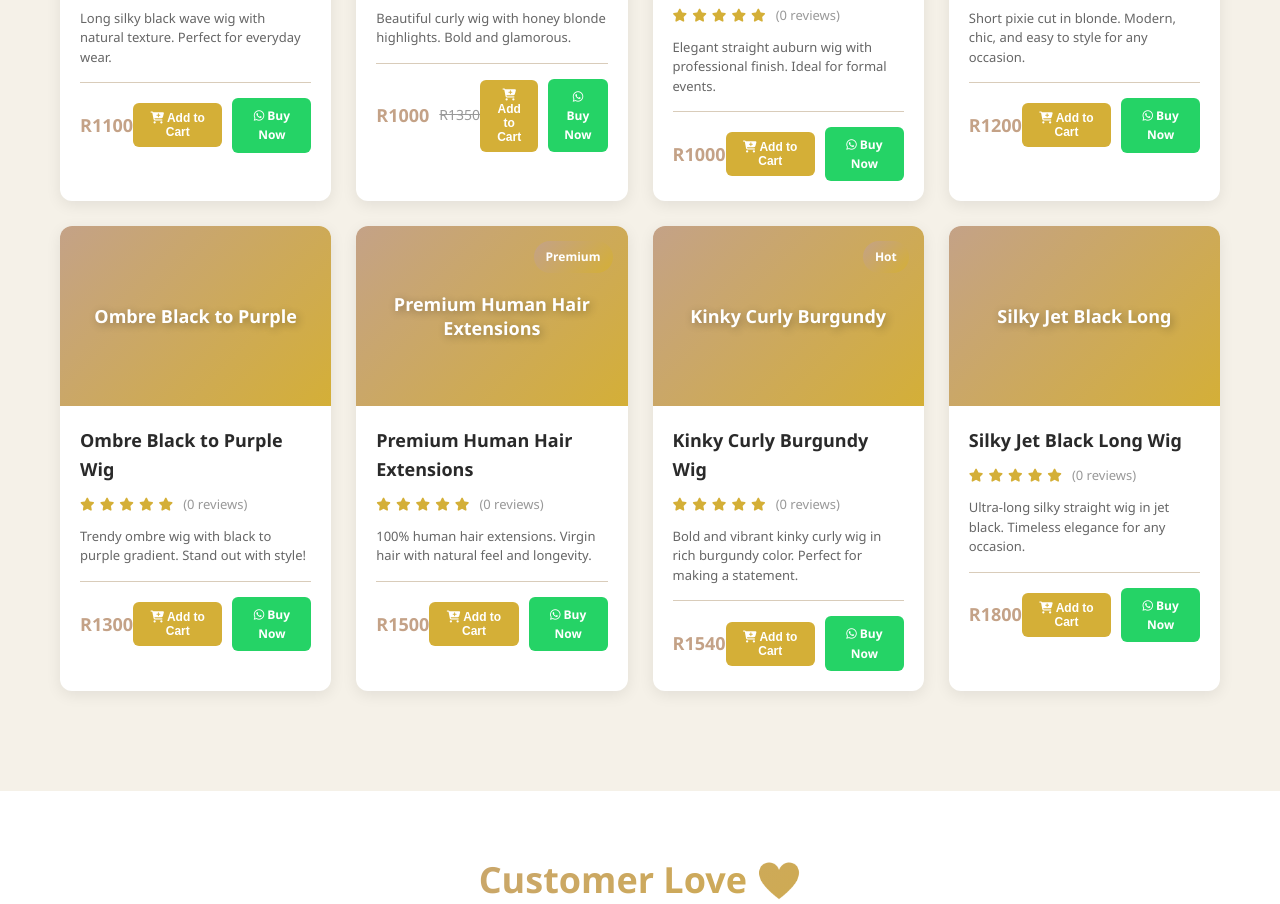
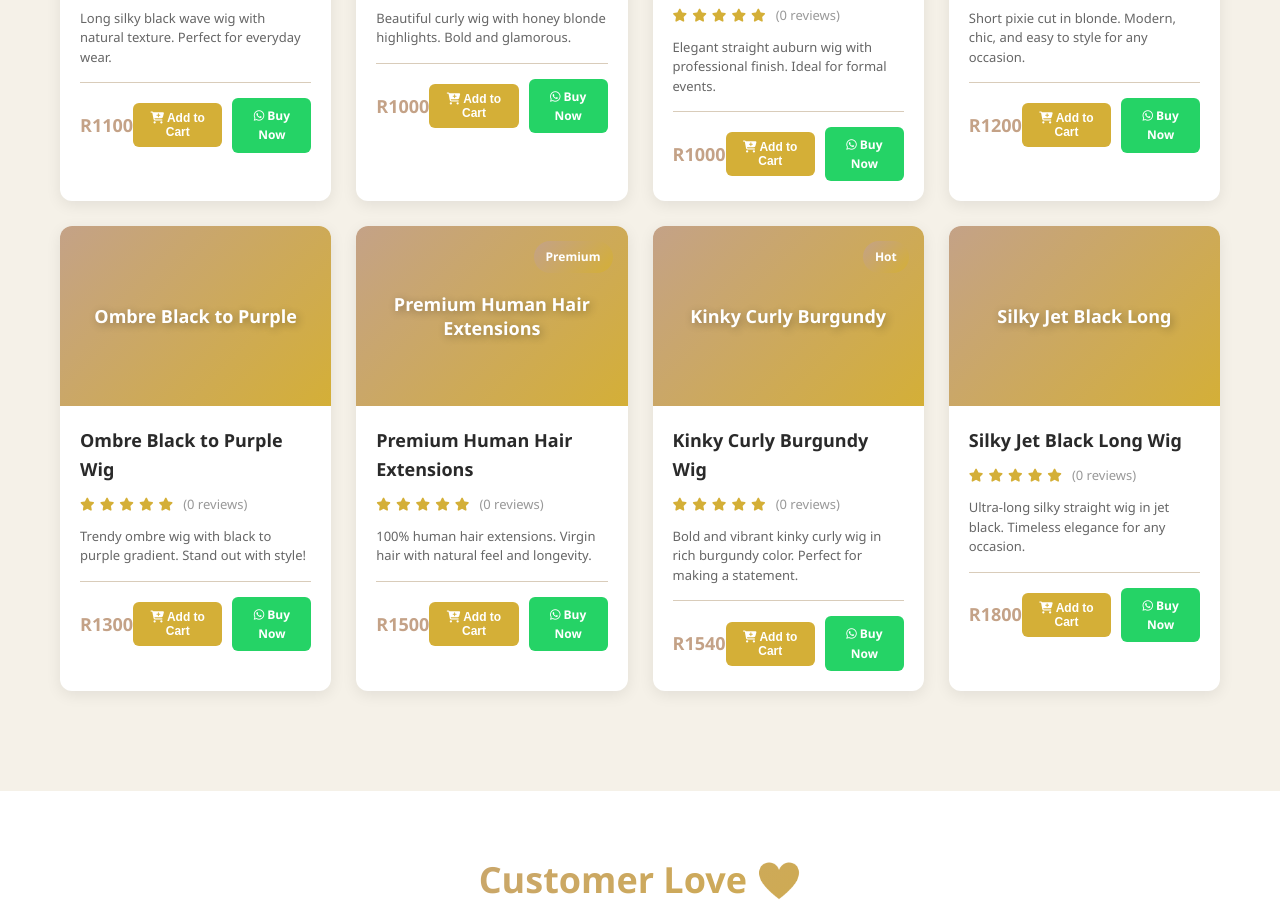
Before and after one commit to amosj115/effora, a plain HTML site: page index.html in a window 1280 px wide. Shown: the part 1300-2204 px from the top of the page. Drawn offline with nearby package versions, Linux system fonts and the light colour scheme.

Commit message:
Add files via upload

```diff
--- a/index.html
+++ b/index.html
@@ -121,7 +121,6 @@
                         <div class="product-footer">
                             <div class="price-section">
                                 <span class="price">R1000</span>
-                                <span class="original-price">R1350</span>
                             </div>
                             <div class="product-buttons">
                                 <button class="btn btn-add-cart" data-product="Curly Brown Honey Wig" data-price="1000">
--- a/style.css
+++ b/style.css
@@ -520,11 +520,6 @@ a {
     align-items: center;
 }
 
-.original-price {
-    text-decoration: line-through;
-    color: #999;
-    font-size: 14px;
-}
 
 .product-buttons {
     display: flex;
```
